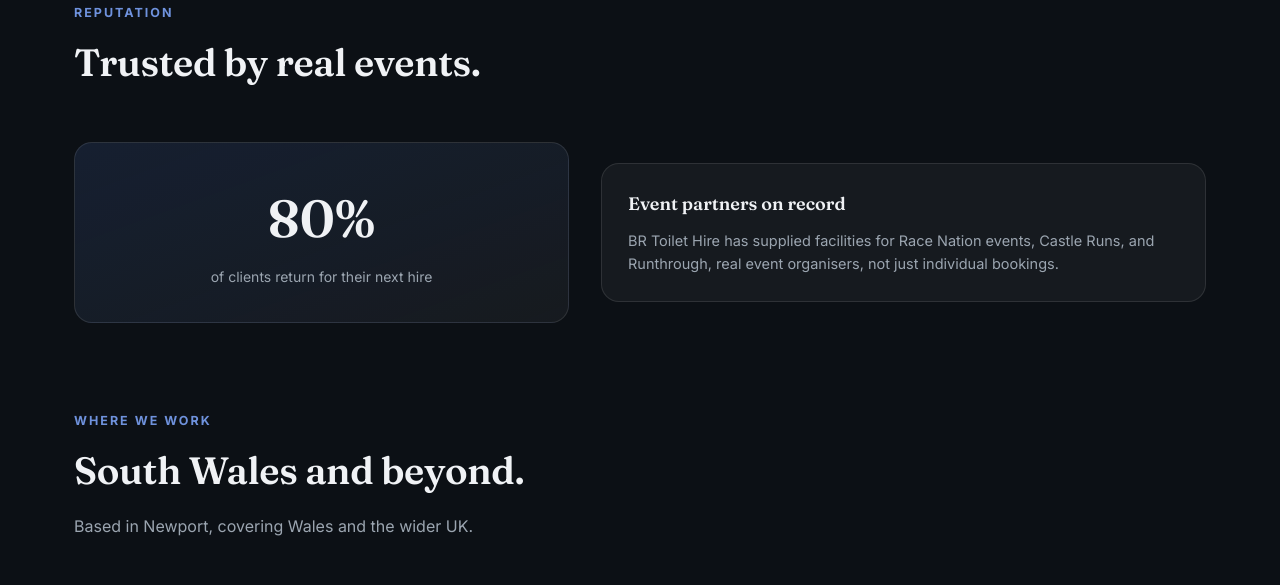
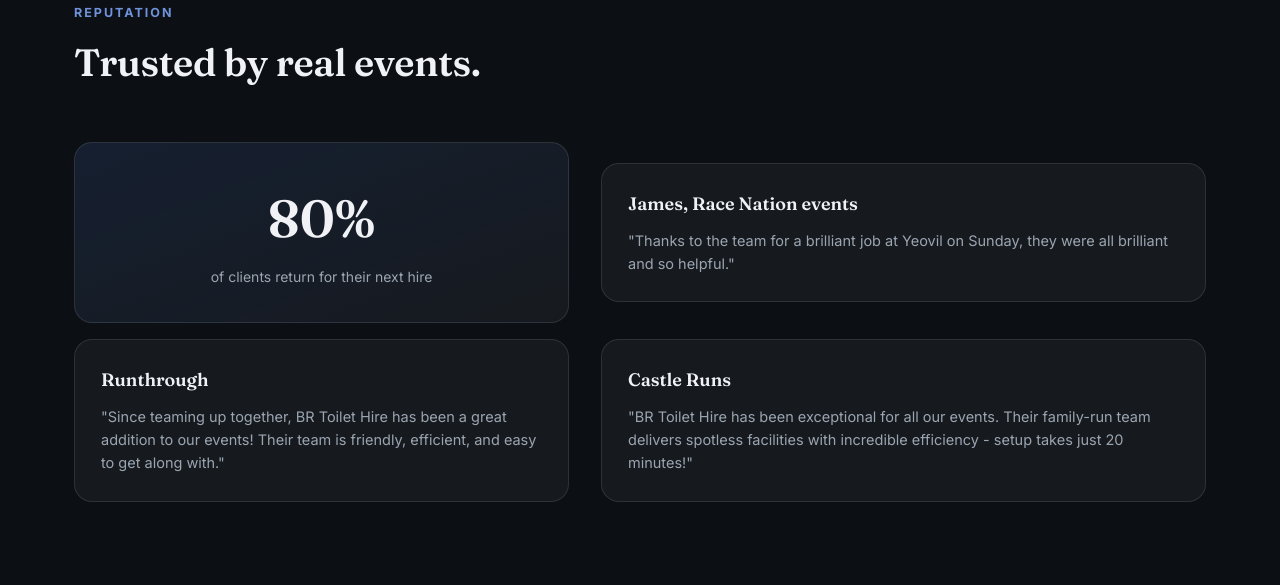
Before and after one commit to andrei170/br-toilet-hire-demo, a plain HTML site: page index.html in a window 1280 px wide. Shown: the part 3182-3767 px from the top of the page. Drawn offline with Linux system fonts and the light colour scheme; grey boxes are pictures that could not be loaded.

Commit message:
Add real verbatim testimonials from James/Race Nation, Runthrough, Castle Runs

```diff
--- a/index.html
+++ b/index.html
@@ -386,8 +386,18 @@
         <p>of clients return for their next hire</p>
       </div>
       <div class="revcard" data-reveal>
-        <h4>Event partners on record</h4>
-        <p>BR Toilet Hire has supplied facilities for Race Nation events, Castle Runs, and Runthrough, real event organisers, not just individual bookings.</p>
+        <h4>James, Race Nation events</h4>
+        <p>"Thanks to the team for a brilliant job at Yeovil on Sunday, they were all brilliant and so helpful."</p>
+      </div>
+    </div>
+    <div class="revwrap" style="margin-top:16px">
+      <div class="revcard" data-reveal>
+        <h4>Runthrough</h4>
+        <p>"Since teaming up together, BR Toilet Hire has been a great addition to our events! Their team is friendly, efficient, and easy to get along with."</p>
+      </div>
+      <div class="revcard" data-reveal>
+        <h4>Castle Runs</h4>
+        <p>"BR Toilet Hire has been exceptional for all our events. Their family-run team delivers spotless facilities with incredible efficiency - setup takes just 20 minutes!"</p>
       </div>
     </div>
   </div>
```
